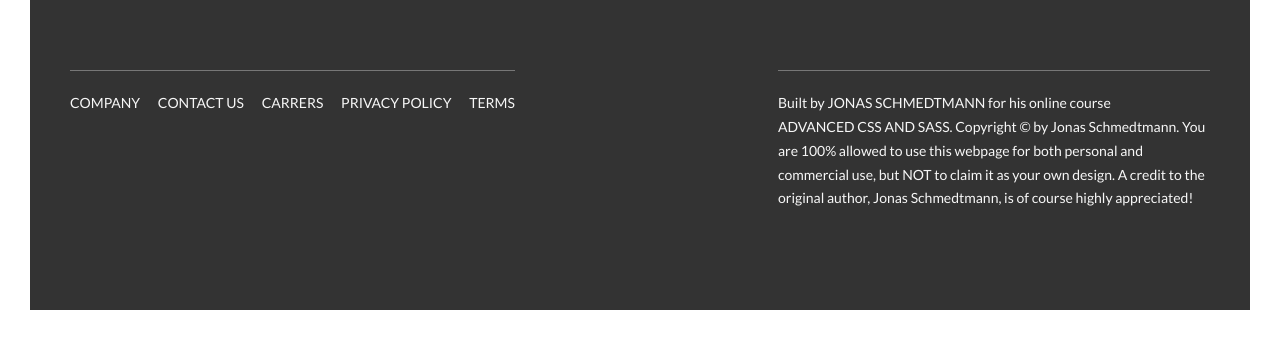
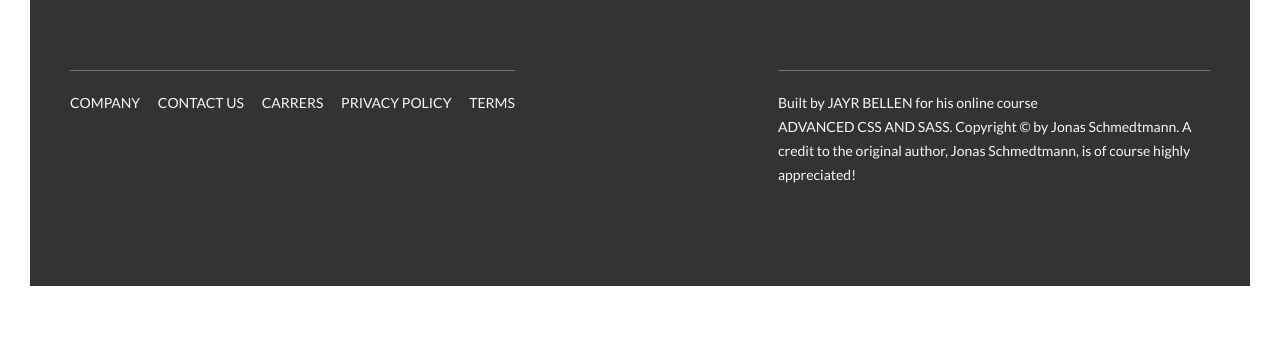
Before and after one commit to locked09/project_natours, a website: page index.html in a window 1280 px wide. Shown: the part 5815-6155 px from the top of the page. After the commit the page ends 6131 px from the top, so only its background shows below. Drawn offline with Linux system fonts and the light colour scheme.

Commit message:
Updated author

```diff
--- a/index.html
+++ b/index.html
@@ -390,9 +390,8 @@
                 </div>
                 <div class="col-1-of-2">
                     <p class="footer__copyright">
-                        Built by <a href="#" class="footer__link">Jonas Schmedtmann</a> for his online course <a href="#" class="footer__link">Advanced CSS and Sass</a>.
-                        Copyright &copy; by Jonas Schmedtmann. You are 100% allowed to use this webpage for both personal
-                        and commercial use, but NOT to claim it as your own design. A credit to the original author, Jonas
+                        Built by <a href="#" class="footer__link">Jayr Bellen</a> for his online course <a href="#" class="footer__link">Advanced CSS and Sass</a>.
+                        Copyright &copy; by Jonas Schmedtmann. A credit to the original author, Jonas
                         Schmedtmann, is of course highly appreciated!
                     </p>
                 </div>
--- a/package.json
+++ b/package.json
@@ -14,7 +14,7 @@
     "compress:css": "node-sass css/style.prefix.css css/style.css --output-style compressed",
     "build:css": "npm-run-all compile:sass concat:css prefix:css compress:css"
   },
-  "author": "Jonas",
+  "author": "Jayr Bellen",
   "license": "ISC",
   "devDependencies": {
     "autoprefixer": "^7.1.4",
```
